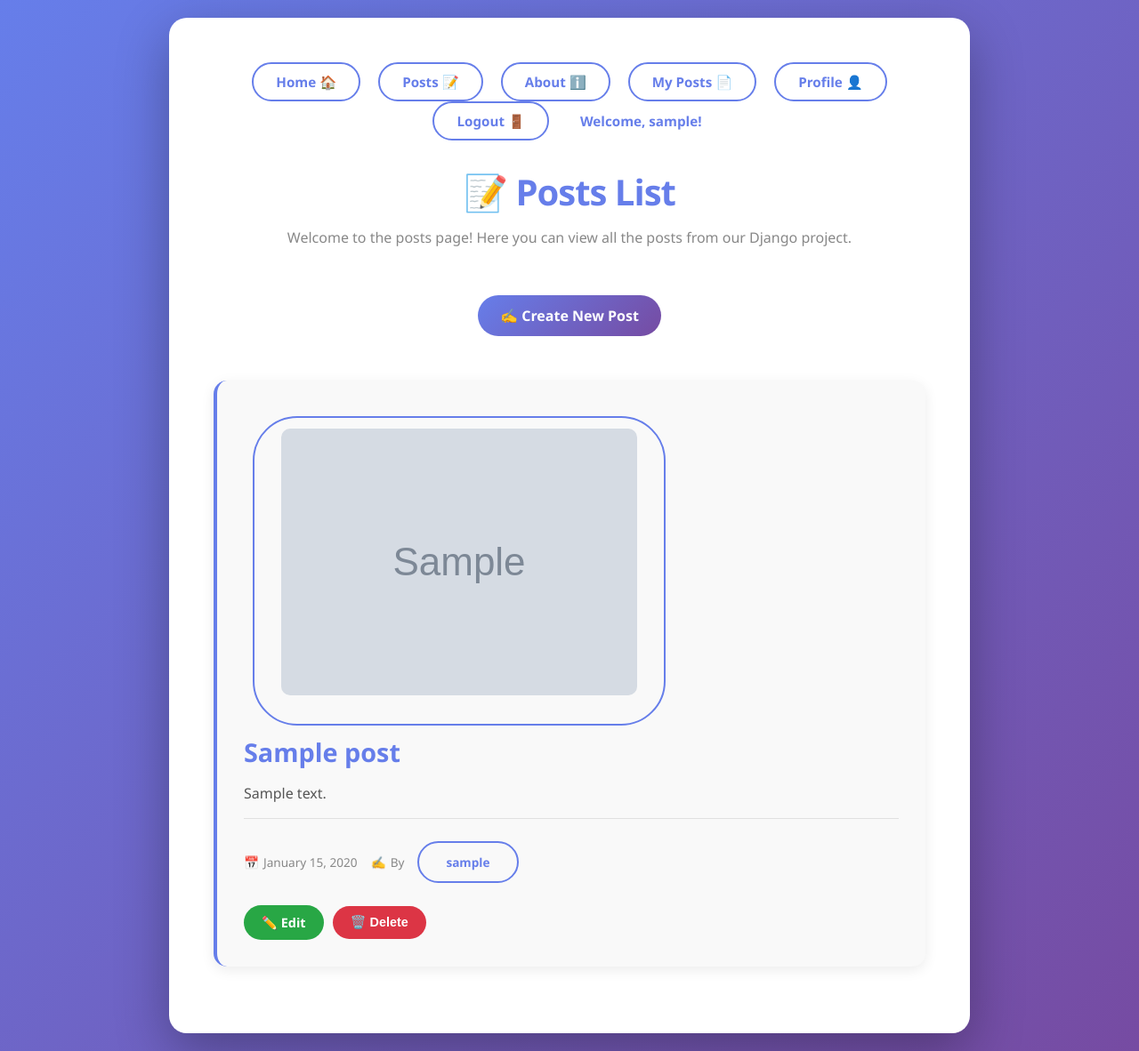
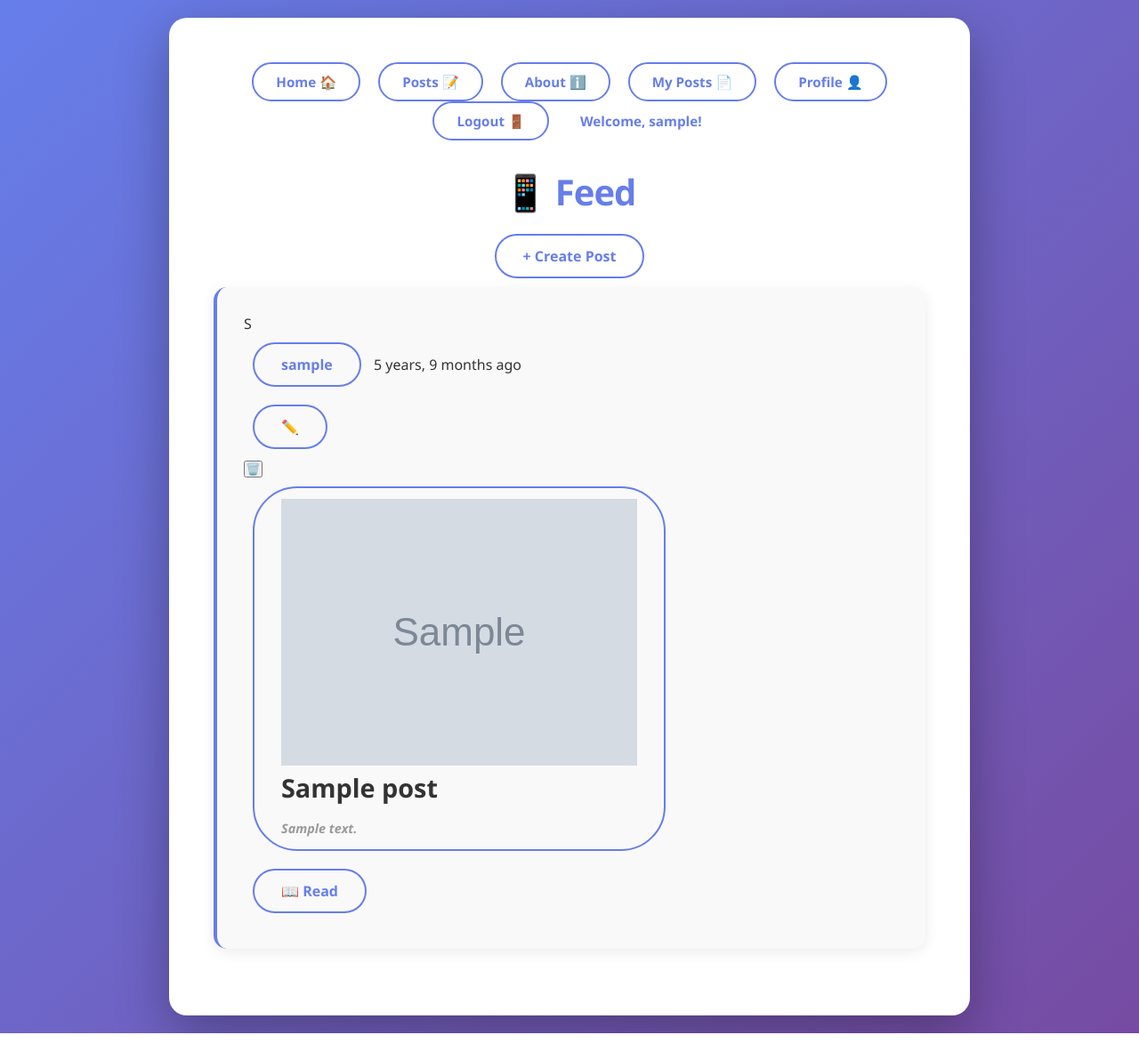
Before and after one commit to P4ndro/LearningDjango, a Django app: page /posts/ in a window 1280 px wide. Shown: the whole page at 89% size. Run offline with Django 5.2, Linux system fonts and the light colour scheme; a user stored in the database is signed in; tables that the repository leaves empty hold one stand-in row (values such as "Sample post"); grey boxes marked "Sample" are stand-in pictures.

Commit message:
Revamp posts list template: Update layout and styling to create a more engaging feed experience. Change title to "Feed", enhance post display with author info and action buttons, and improve empty state messaging for better user interaction.

```diff
--- a/posts/templates/posts/posts_list.html
+++ b/posts/templates/posts/posts_list.html
@@ -1,48 +1,78 @@
 {% extends 'layout.html' %}
-{% block title %}Posts{% endblock %}
+{% block title %}Feed{% endblock %}
 {% block content %}
-<section>
-    <h1>📝 Posts List</h1>
-    <p>Welcome to the posts page! Here you can view all the posts from our Django project.</p>
-
-    {% if user.is_authenticated %}
-        <div style="text-align: center; margin: 20px 0;">
-            <a href="{% url 'posts:create' %}" class="btn-create-post">✍️ Create New Post</a>
-        </div>
-    {% endif %}
+<section class="feed-container">
+    <div class="feed-header">
+        <h1>📱 Feed</h1>
+        {% if user.is_authenticated %}
+            <a href="{% url 'posts:create' %}" class="btn-create">
+                <span class="plus-icon">+</span> Create Post
+            </a>
+        {% endif %}
+    </div>
 
     {% if posts %}
-        {% for post in posts %}
-        <article>
-            {% if post.banner %}
-                <a href="{% url 'posts:page' slug=post.slug %}">
-                    <img src="{{ post.banner.url }}" alt="{{ post.title }}" style="width: 100%; max-height: 300px; object-fit: cover; border-radius: 10px; margin-bottom: 15px;">
+        <div class="posts-feed">
+            {% for post in posts %}
+            <article class="feed-card">
+                <div class="card-header">
+                    <div class="author-info">
+                        <div class="author-avatar-placeholder">
+                            {{ post.author.username|first|upper }}
+                        </div>
+                        <div class="author-meta">
+                            <a href="{% url 'register:profile' username=post.author.username %}" class="author-name">
+                                {{ post.author.username }}
+                            </a>
+                            <span class="post-time">{{ post.date|timesince }} ago</span>
+                        </div>
+                    </div>
+                    {% if user.is_authenticated and post.author == user %}
+                        <div class="post-options">
+                            <a href="{% url 'posts:edit' slug=post.slug %}" class="option-btn" title="Edit">✏️</a>
+                            <form method="post" action="{% url 'posts:delete' slug=post.slug %}">
+                                {% csrf_token %}
+                                <button type="submit" class="option-btn delete-btn" onclick="return confirm('Delete this post?');" title="Delete">🗑️</button>
+                            </form>
+                        </div>
+                    {% endif %}
+                </div>
+
+                <a href="{% url 'posts:page' slug=post.slug %}" class="card-content-link">
+                    {% if post.banner %}
+                        <div class="card-image">
+                            <img src="{{ post.banner.url }}" alt="{{ post.title }}">
+                        </div>
+                    {% endif %}
+
+                    <div class="card-body">
+                        <h2 class="post-title">{{ post.title }}</h2>
+                        <p class="post-excerpt">{{ post.body|truncatewords:30 }}</p>
+                    </div>
                 </a>
-            {% endif %}
-            <h2>
-                <a href="{% url 'posts:page' slug=post.slug %}">{{ post.title }}</a>
-            </h2>
-            <p>{{ post.body|truncatewords:50 }}</p>
-            <div class="post-meta">
-                <span class="post-date">{{ post.date|date:"F d, Y" }}</span>
-                <span class="post-author">
-                    By <a href="{% url 'register:profile' username=post.author.username %}" style="color: #667eea; text-decoration: none; font-weight: 600;">{{ post.author.username }}</a>
-                </span>
-            </div>
-            {% if user.is_authenticated and post.author == user %}
-                <div class="post-actions">
-                    <a href="{% url 'posts:edit' slug=post.slug %}" class="btn-edit">✏️ Edit</a>
-                    <form method="post" action="{% url 'posts:delete' slug=post.slug %}" style="display: inline;">
-                        {% csrf_token %}
-                        <button type="submit" class="btn-delete" onclick="return confirm('Are you sure you want to delete this post?');">🗑️ Delete</button>
-                    </form>
+
+                <div class="card-footer">
+                    <div class="action-buttons">
+                        <a href="{% url 'posts:page' slug=post.slug %}" class="action-btn">
+                            <span class="action-icon">📖</span>
+                            <span class="action-label">Read</span>
+                        </a>
+                    </div>
                 </div>
-            {% endif %}
-        </article>
-        {% endfor %}
+            </article>
+            {% endfor %}
+        </div>
     {% else %}
-        <div class="no-posts">
-            <p>No posts yet. {% if user.is_authenticated %}<a href="{% url 'posts:create' %}">Create the first one!</a>{% else %}Login to create some content!{% endif %}</p>
+        <div class="empty-state">
+            <div class="empty-icon">📭</div>
+            <h3>No posts yet</h3>
+            <p>
+                {% if user.is_authenticated %}
+                    Be the first to share something! <a href="{% url 'posts:create' %}">Create a post</a>
+                {% else %}
+                    <a href="{% url 'register:login' %}">Login</a> to start sharing
+                {% endif %}
+            </p>
         </div>
     {% endif %}
 </section>
```
